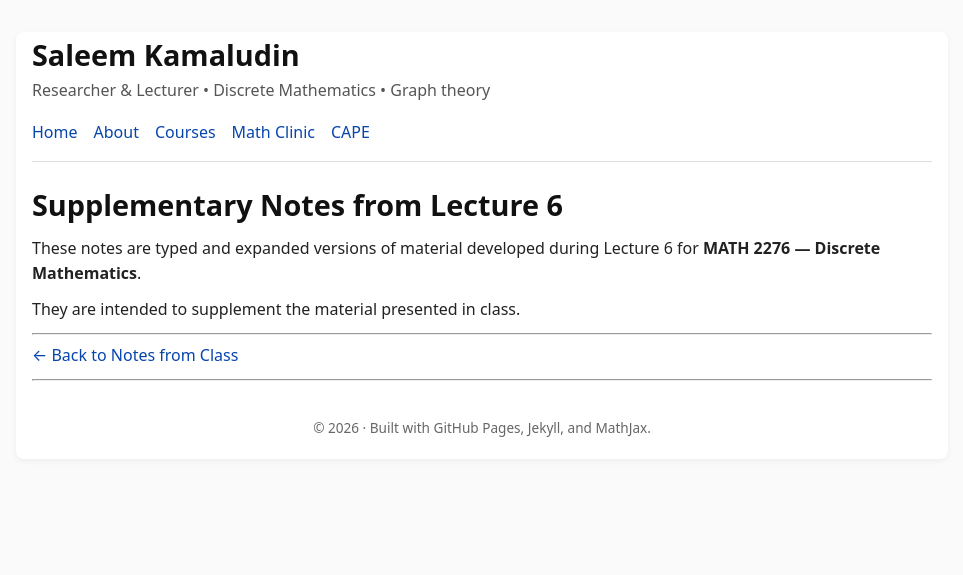
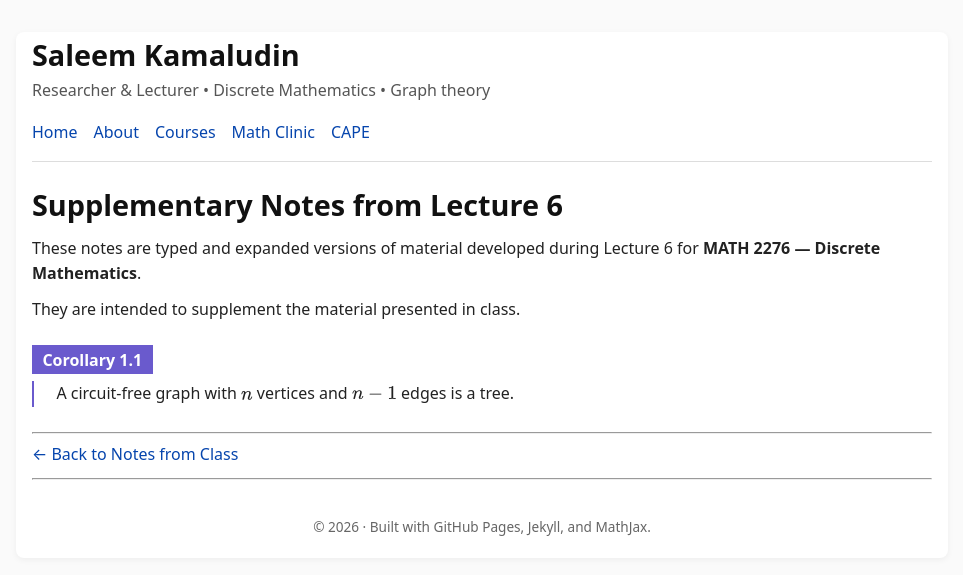
Before and after one commit to SaleemKamaludin/SaleemKamaludin.github.io, a Jekyll site: the page built from courses/math-2276/notes-from-class/supplementary-lecture-6/index.md, in a window 1280 px wide. Shown: the top 575 px of the page, without its empty margins (158-1121 px from the left). Built offline with Jekyll 4.4.1, drawn with Linux system fonts in a browser that asks for light colours.

Commit message:
Add Corollary 1.1 to Lecture 6 notes

```diff
--- a/courses/math-2276/notes-from-class/supplementary-lecture-6/index.md
+++ b/courses/math-2276/notes-from-class/supplementary-lecture-6/index.md
@@ -11,6 +11,22 @@ These notes are typed and expanded versions of material developed during Lecture
 
 They are intended to supplement the material presented in class.
 
+<div id="cor-circuit-free-n-minus-1-tree" class="math-env corollary">
+
+  <div class="math-env-heading">
+    <span class="math-env-tag">Corollary 1.1</span>
+  </div>
+
+  <div class="math-env-body">
+
+    <p>
+      A circuit-free graph with \(n\) vertices and \(n-1\) edges is a tree.
+    </p>
+
+  </div>
+
+</div>
+
 ---
 
 [← Back to Notes from Class](../)
```
